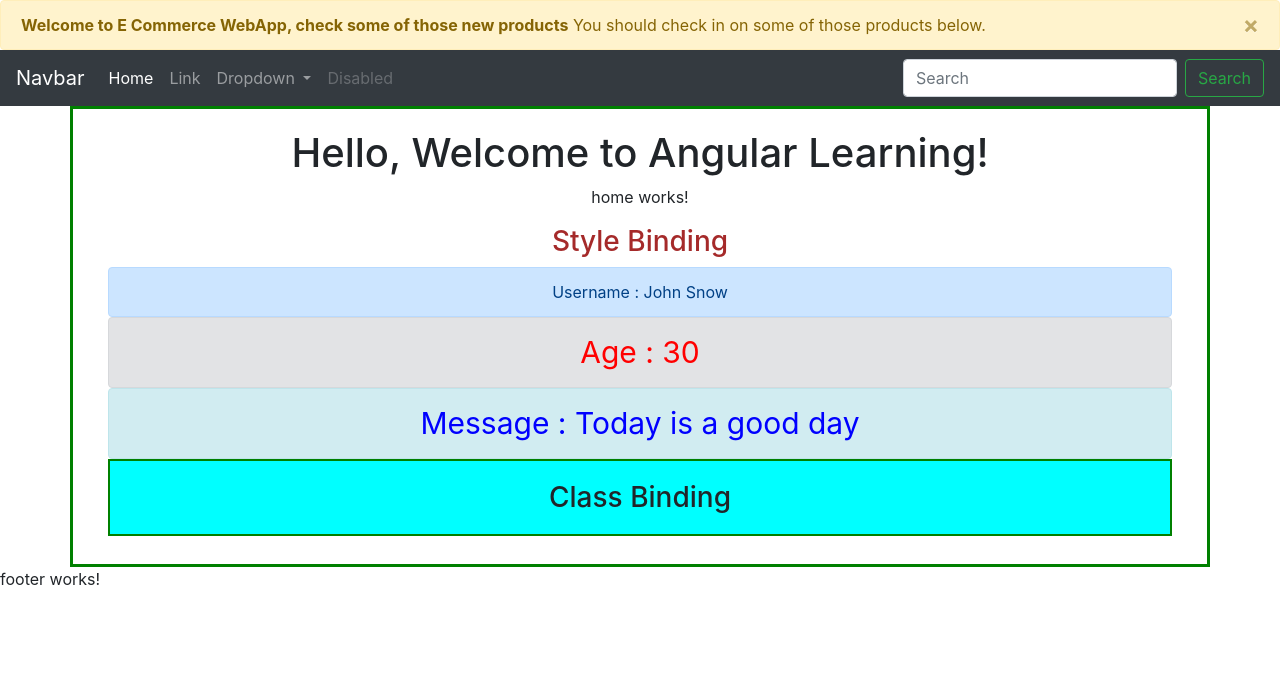
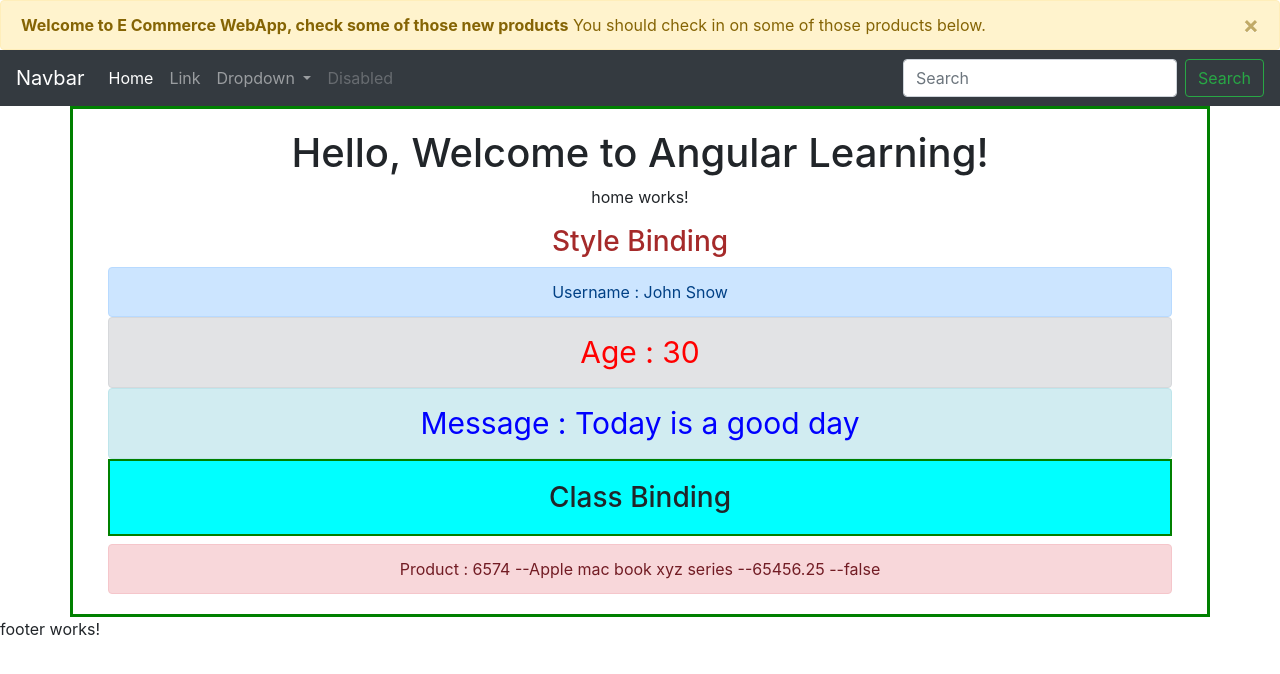
Before and after one commit to swappy35/Frontend-Practice, an Angular app in the folder phase4-ecom-frontend-02-20-22/ecom-webapp/: page / in a window 1280 px wide. Shown: the top 674 px of the page. Built offline with nearby package versions, Linux system fonts and the light colour scheme.

Commit message:
added class and style binding

```diff
--- a/phase4-ecom-frontend-02-20-22/ecom-webapp/src/app/component/data/css-binding/css-binding.component.html
+++ b/phase4-ecom-frontend-02-20-22/ecom-webapp/src/app/component/data/css-binding/css-binding.component.html
@@ -13,4 +13,7 @@
 
 <div class="container">
     <h3 [className]="'bg-two'">Class Binding</h3>
+    <div [class]="product.status ? 'alert alert-success' : 'alert alert-danger'" role="alert">
+        Product : {{product.id}}  --{{product.name}}  --{{product.price}}  --{{product.status}}
+    </div>
 </div>
--- a/phase4-ecom-frontend-02-20-22/ecom-webapp/src/app/component/data/css-binding/css-binding.component.ts
+++ b/phase4-ecom-frontend-02-20-22/ecom-webapp/src/app/component/data/css-binding/css-binding.component.ts
@@ -16,7 +16,7 @@ export class CssBindingComponent implements OnInit {
     id:6574,
     name:`Apple mac book xyz series`,
     price:65456.25,
-    status:true
+    status:false
   }
 
   public colors = {
```
